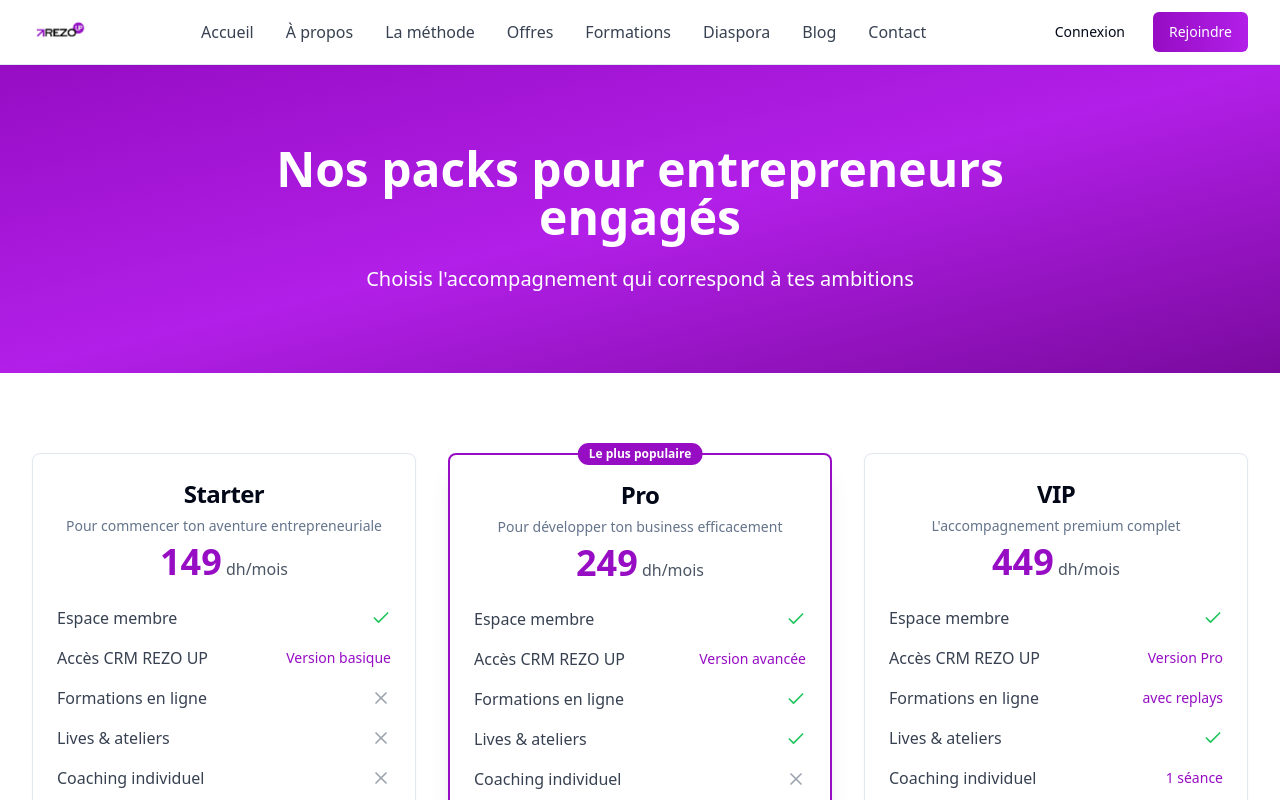
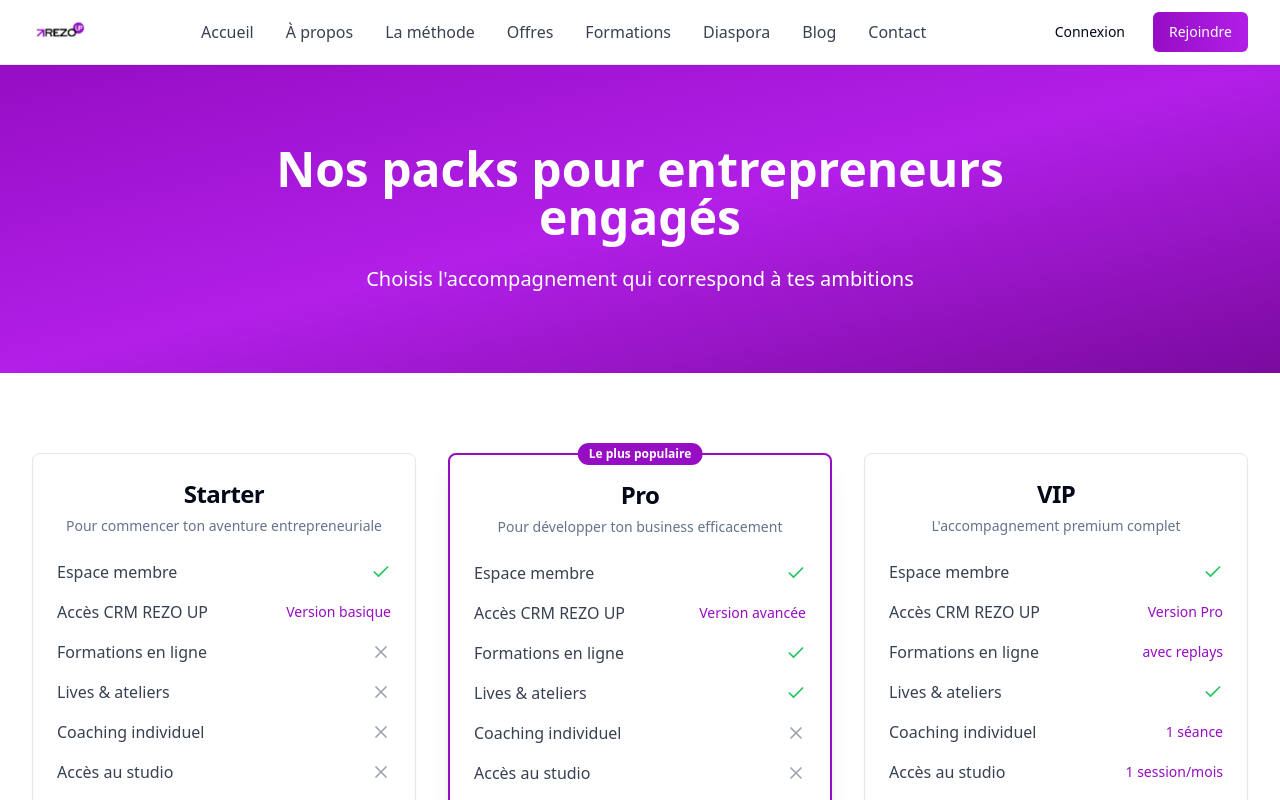
Before and after one commit to REZO-UP/rezo-up, a React (Vite) app: page /offers in a window 1280 px wide. Shown: the top 800 px of the page. Built offline with nearby package versions, Linux system fonts and the light colour scheme.

Commit message:
Remove pricing from offers page
Remove the prices from the packs displayed on the offers page.

```diff
--- a/src/pages/Offers.tsx
+++ b/src/pages/Offers.tsx
@@ -1,3 +1,4 @@
+
 import Header from '@/components/Header';
 import Footer from '@/components/Footer';
 import { Button } from '@/components/ui/button';
@@ -13,7 +14,6 @@ const Offers = () => {
   const plans = [
     {
       name: "Starter",
-      price: "149",
       description: "Pour commencer ton aventure entrepreneuriale",
       features: [
         { name: "Espace membre", included: true },
@@ -27,7 +27,6 @@ const Offers = () => {
     },
     {
       name: "Pro",
-      price: "249",
       description: "Pour développer ton business efficacement",
       features: [
         { name: "Espace membre", included: true },
@@ -41,7 +40,6 @@ const Offers = () => {
     },
     {
       name: "VIP",
-      price: "449",
       description: "L'accompagnement premium complet",
       features: [
         { name: "Espace membre", included: true },
@@ -89,10 +87,6 @@ const Offers = () => {
                 <CardHeader className="text-center">
                   <CardTitle className="text-2xl font-bold">{plan.name}</CardTitle>
                   <CardDescription className="mb-4">{plan.description}</CardDescription>
-                  <div className="text-center">
-                    <span className="text-4xl font-bold text-rezo-purple">{plan.price}</span>
-                    <span className="text-gray-600"> dh/mois</span>
-                  </div>
                 </CardHeader>
 
                 <CardContent className="space-y-4">
```
